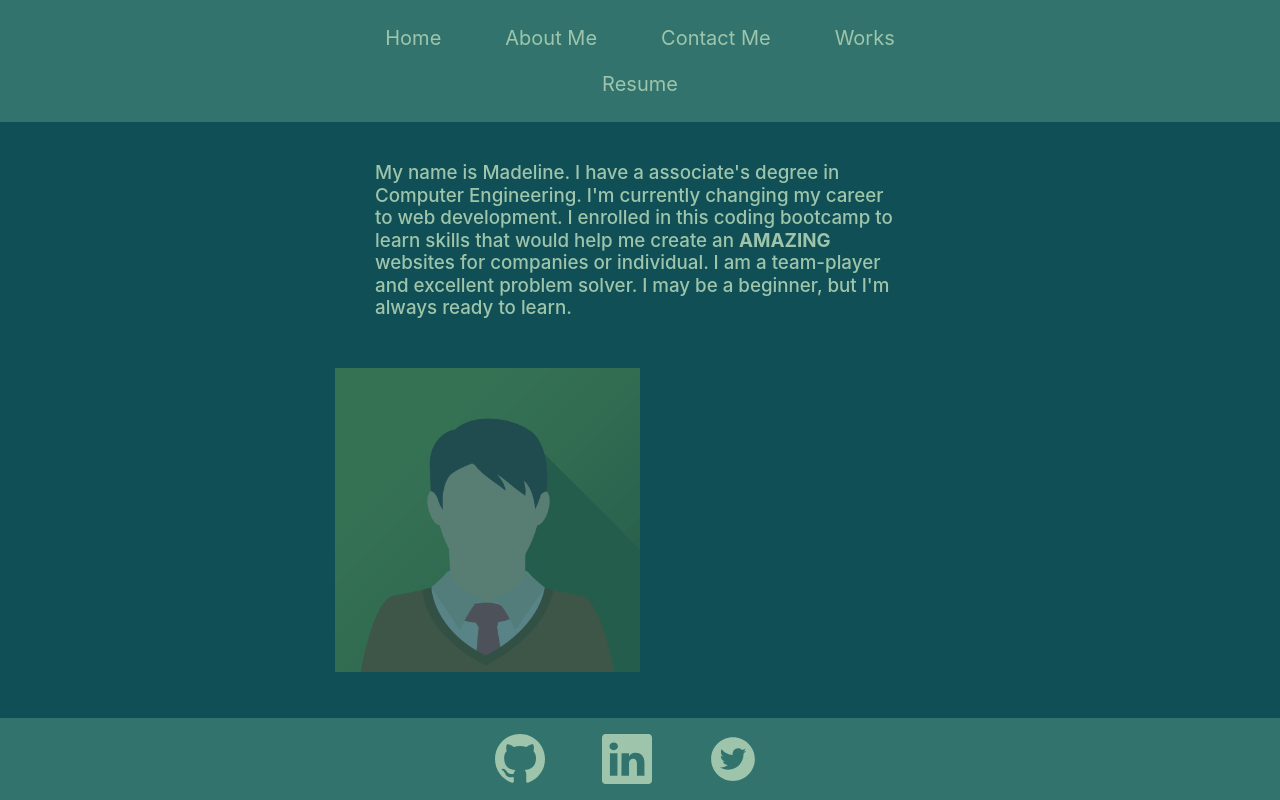
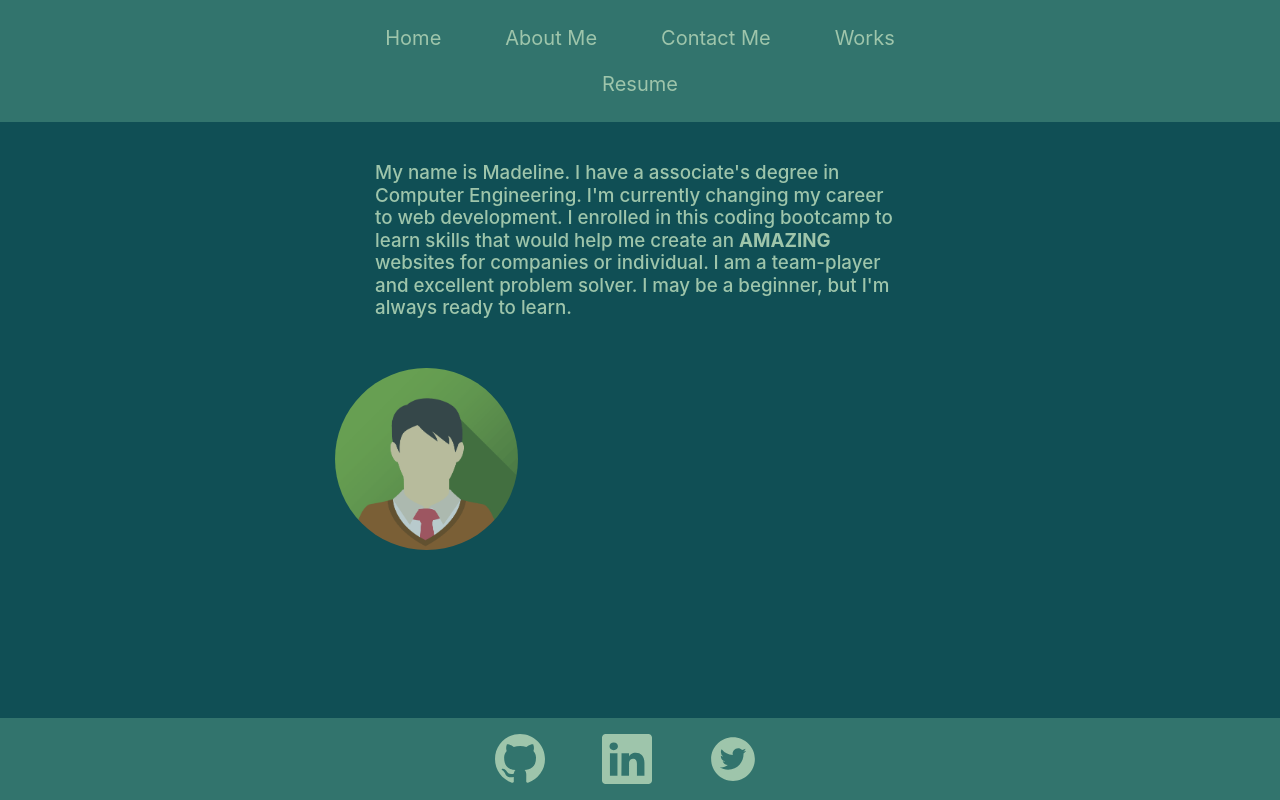
Before and after one commit to maddi124/React-Portfolio, a React (Create React App) app: page /AboutMe in a window 1280 px wide. Built offline with nearby package versions, Linux system fonts and the light colour scheme.

Commit message:
avatar img

```diff
--- a/src/assets/style.css
+++ b/src/assets/style.css
@@ -20,7 +20,7 @@
 a:hover{
     color: var(--tertiarty);
 }
-img {
+.backgroundimg {
     opacity: 0.3;
     position: relative;
     text-align: center;
@@ -69,3 +69,7 @@
     padding: 40px;
     color:var(--secondary)
 }
+.avatar{
+    opacity: 0.7;
+    border-radius: 50%;
+}
--- a/src/components/AboutMe/index.js
+++ b/src/components/AboutMe/index.js
@@ -4,16 +4,21 @@
 
 function AboutMe() {
 return (
-<div class="container">
- <div class="box">
-    <h5 class="aboutme">My name is Madeline. I have a associate's degree in Computer Engineering. I'm currently changing my career to web development. I enrolled in this coding bootcamp to learn skills that would help me create an <strong>AMAZING</strong> websites for companies or individual. I am a team-player and excellent problem solver. I may be a beginner, but I'm always ready to learn.</h5>
- </div>
-<div >
- <img src={avatarImage} style={{ width: "50%" }} alt="placeholder" />
- </div>
-</div>
+<section>
+    <div class="container">
+    <div class="box">
+        <h5 class="aboutme">My name is Madeline. I have a associate's degree in Computer Engineering. I'm currently changing my career to web development. I enrolled in this coding bootcamp to learn skills that would help me create an <strong>AMAZING</strong> websites for companies or individual. I am a team-player and excellent problem solver. I may be a beginner, but I'm always ready to learn.</h5>
+    </div>
 
-
+    </div>
+    <div class="container">
+        <div class="row">
+            <div class="col">
+                <img src={avatarImage} style={{ width: "30%" }} alt="placeholder" class="avatar"/>
+            </div>
+        </div>
+    </div>
+ </section>
 
 );
 }
--- a/src/components/Homepage/index.js
+++ b/src/components/Homepage/index.js
@@ -4,7 +4,7 @@
 function Home () {
     return (
         <section>
-        <img src={coverImage} style={{ width: "100%" }} alt="cover"/>
+        <img src={coverImage} style={{ width: "100%" }} alt="cover" class="backgroundimg"/>
         <div class='card bg-transparent'>
             <div class='card-body'>
             <h1 class="card-title largetext">I am Madeline Cabrera</h1>
```
